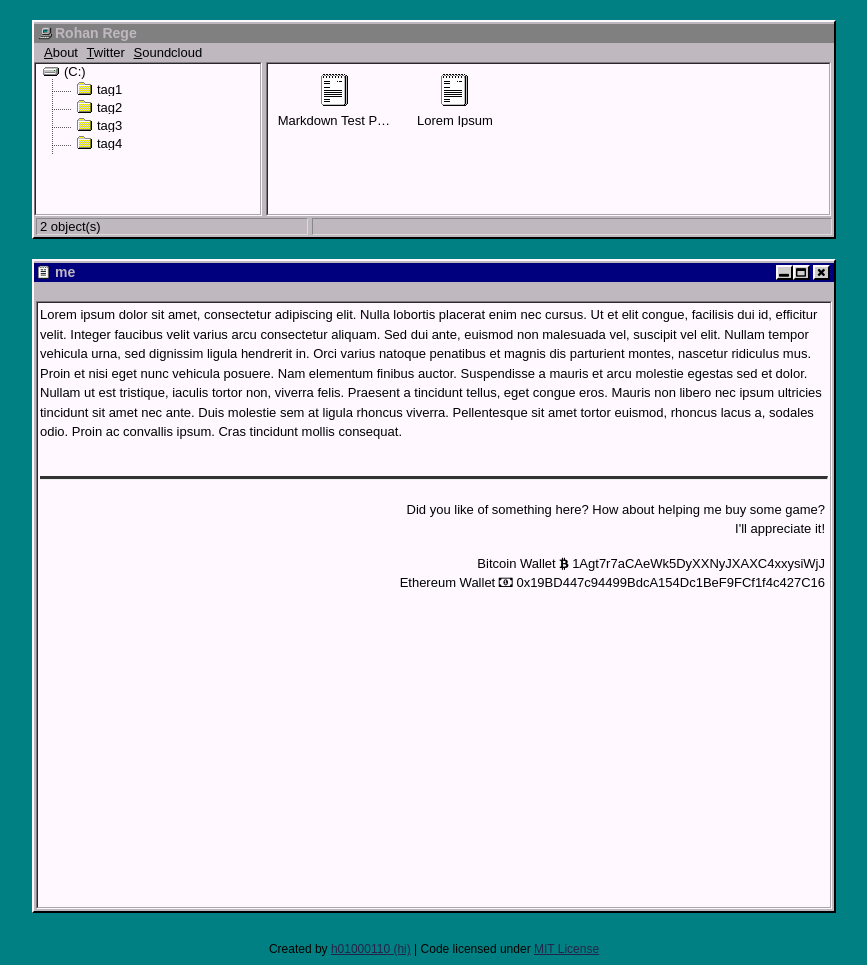
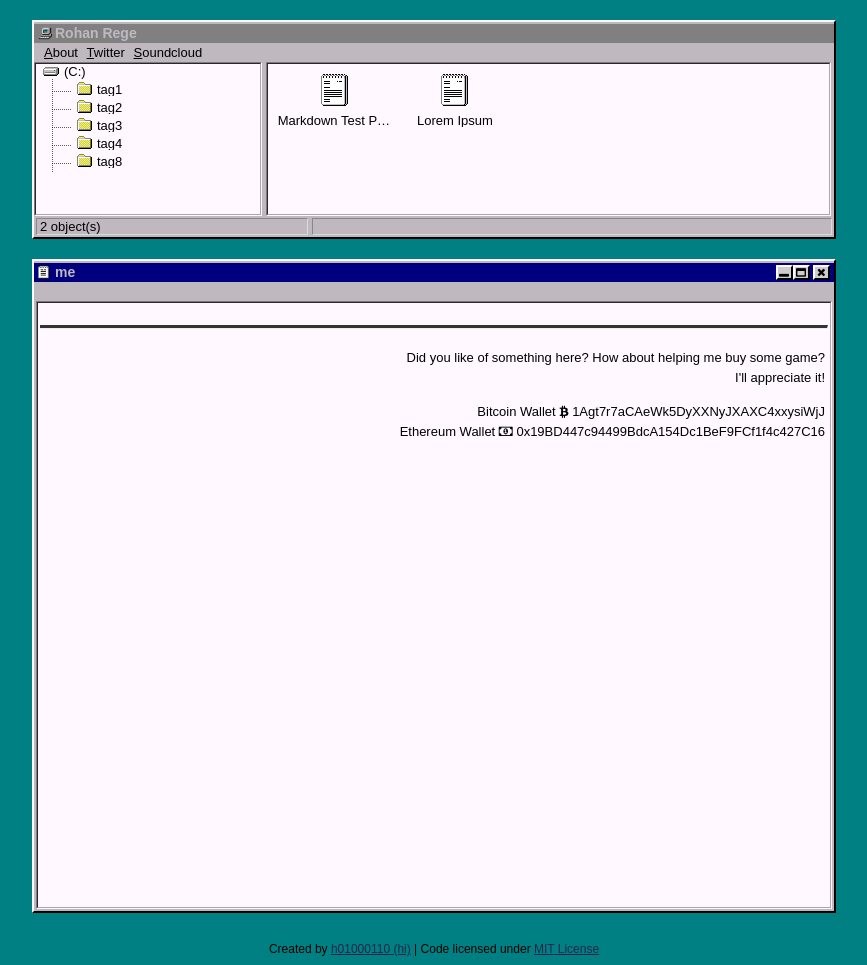
Before and after one commit to regerohan/regerohan.github.io, a Jekyll site: the page built from me/index.md, in a window 1280 px wide. Shown: the whole page, without its empty margins (206-1073 px from the left). Built offline with Jekyll 4.4.1, drawn with Linux system fonts in a browser that asks for light colours.

```diff
--- a/_posts/2017-09-16-markdown-test-page.md
+++ b/_posts/2017-09-16-markdown-test-page.md
@@ -1,7 +1,7 @@
 ---
 layout: default
 title: "Markdown Test Page"
-tags: tag1 tag3
+tags: tag8
 ---
 
 ## Source: [Markdown Test Page](https://github.com/fullpipe/markdown-test-page)
--- a/me/index.md
+++ b/me/index.md
@@ -2,5 +2,3 @@
 layout: me
 title: me
 ---
-
-Lorem ipsum dolor sit amet, consectetur adipiscing elit. Nulla lobortis placerat enim nec cursus. Ut et elit congue, facilisis dui id, efficitur velit. Integer faucibus velit varius arcu consectetur aliquam. Sed dui ante, euismod non malesuada vel, suscipit vel elit. Nullam tempor vehicula urna, sed dignissim ligula hendrerit in. Orci varius natoque penatibus et magnis dis parturient montes, nascetur ridiculus mus. Proin et nisi eget nunc vehicula posuere. Nam elementum finibus auctor. Suspendisse a mauris et arcu molestie egestas sed et dolor. Nullam ut est tristique, iaculis tortor non, viverra felis. Praesent a tincidunt tellus, eget congue eros. Mauris non libero nec ipsum ultricies tincidunt sit amet nec ante. Duis molestie sem at ligula rhoncus viverra. Pellentesque sit amet tortor euismod, rhoncus lacus a, sodales odio. Proin ac convallis ipsum. Cras tincidunt mollis consequat.
```
